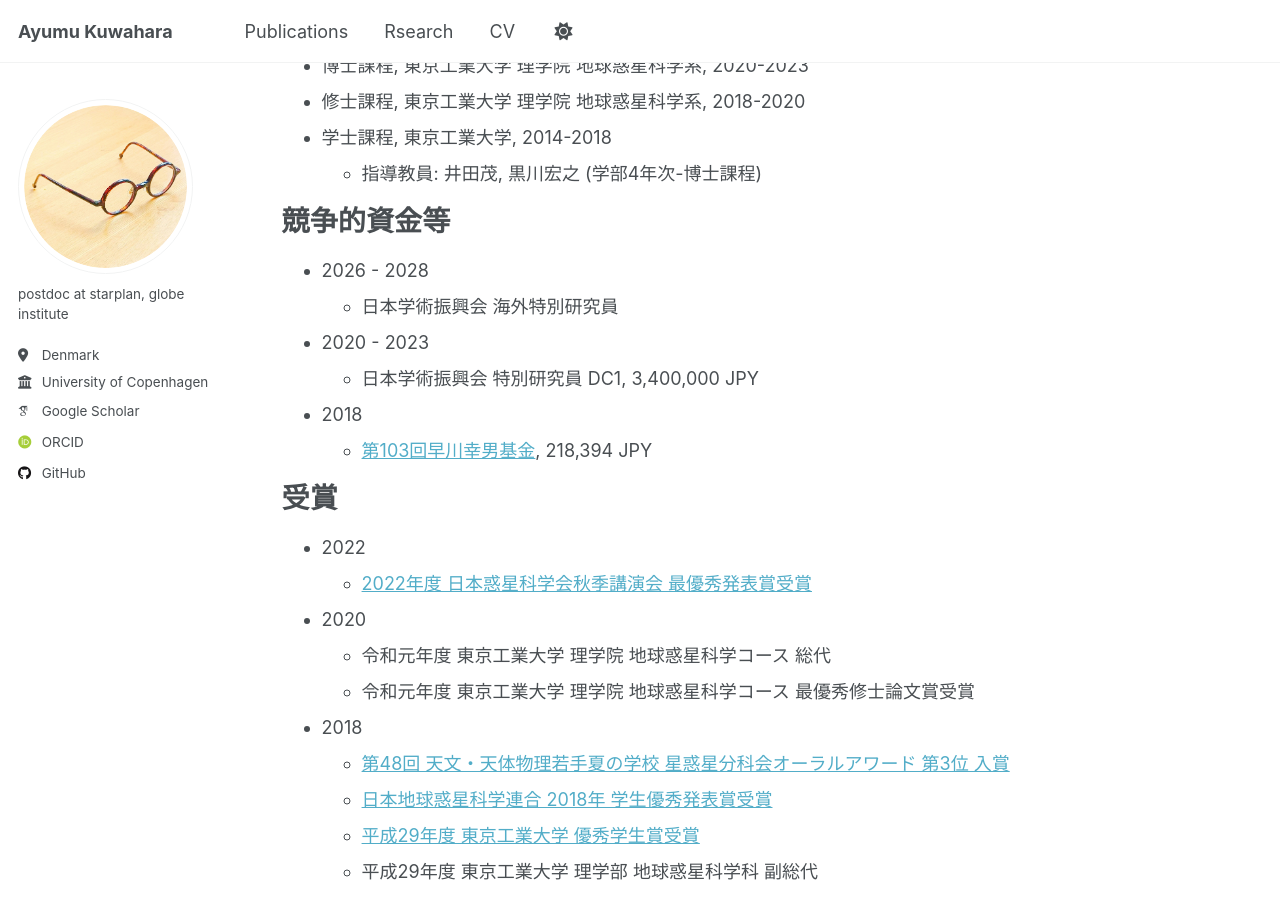
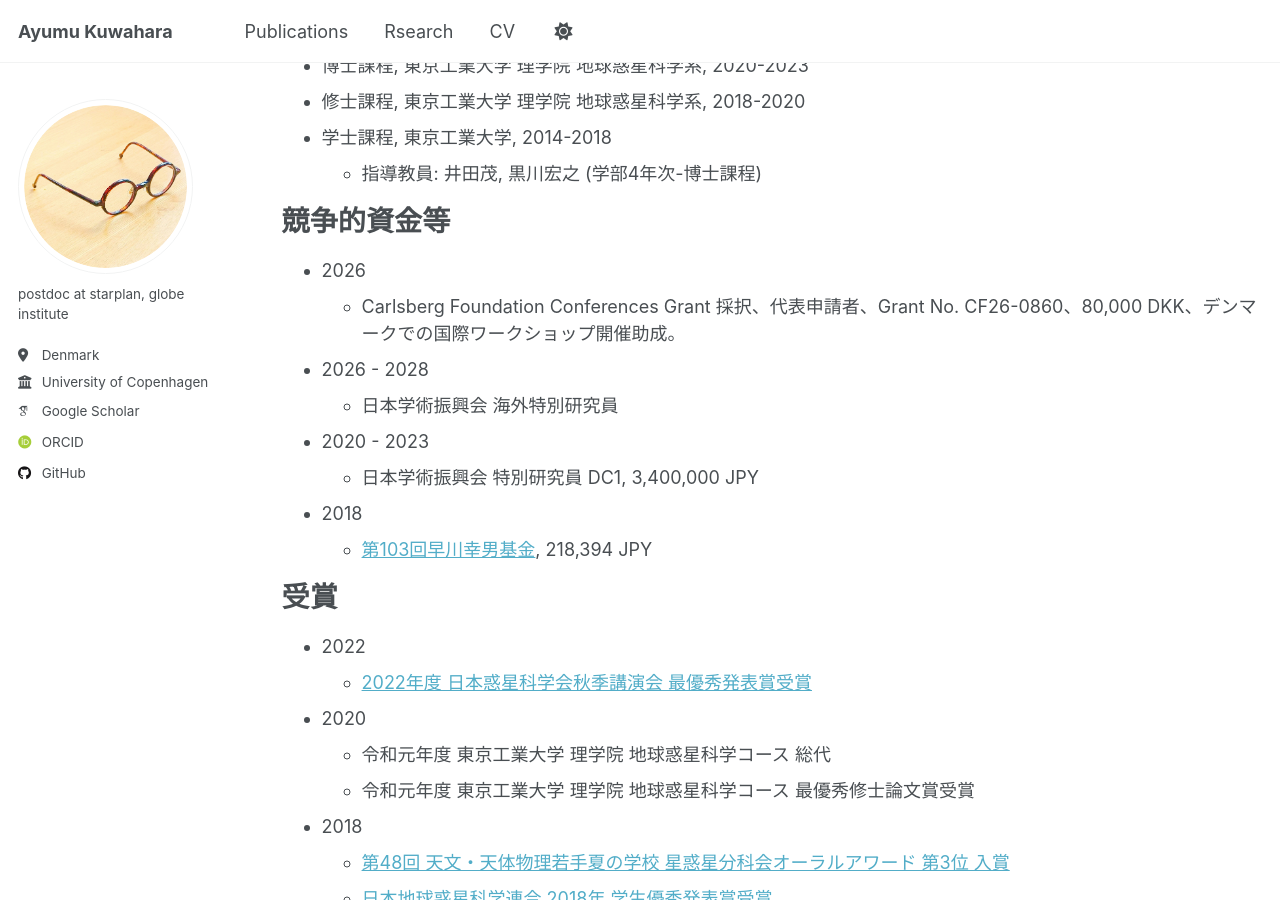
Before and after one commit to AyumuKuwahara/ayumukuwahara.github.io, a Jekyll site: the page built from _pages/cv_ja.md, in a window 1280 px wide and 900 px high, scrolled down 432 px. Built offline with Jekyll 4.4.1, drawn with Linux system fonts in a browser that asks for light colours; some web fonts are replaced.

Commit message:
Update CV with new grant and funding details
Added grant information for Carlsberg Foundation and updated funding details.

```diff
--- a/_pages/cv_ja.md
+++ b/_pages/cv_ja.md
@@ -29,6 +29,8 @@ redirect_from:
 
 競争的資金等
 ======
+* 2026
+  * Carlsberg Foundation Conferences Grant 採択、代表申請者、Grant No. CF26-0860、80,000 DKK、デンマークでの国際ワークショップ開催助成。
 * 2026 - 2028
   * 日本学術振興会 海外特別研究員
 * 2020 - 2023
```
